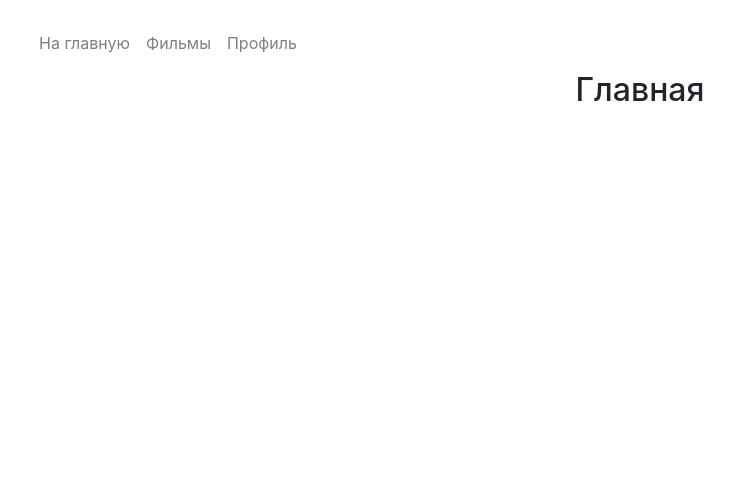
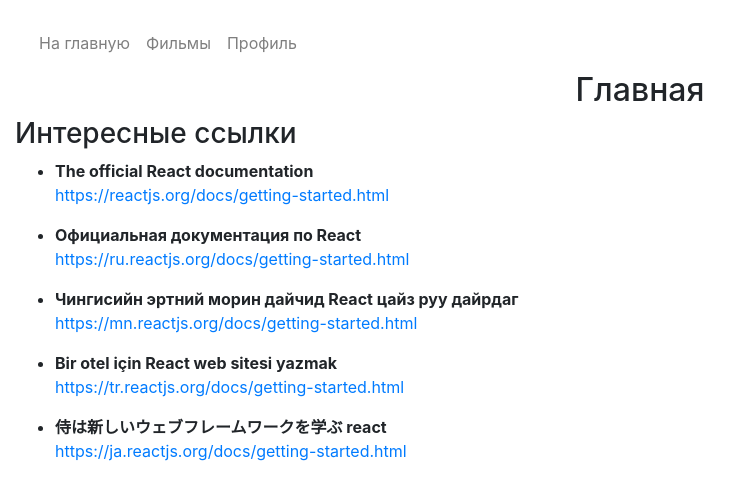
Before and after one commit to tefadivan/JS_simple_page_sber, a React (Create React App) app: page / in a window 1280 px wide. Shown: the top 500 px of the page, without its empty margins (0-749 px from the left). Built offline with nearby package versions, Linux system fonts and the light colour scheme.

Commit message:
идея для заполнения main page
либо оставить так, либо попробовать сделать переключение для нескольких языков

```diff
--- a/src/Components/Home/Home.js
+++ b/src/Components/Home/Home.js
@@ -6,7 +6,60 @@
         return(
             <div className="Home">
                 <h2>Главная</h2>
+
+                <h3>Интересные ссылки</h3>
+                <ul>
+
+                    <li>
+                        <p>
+                            <strong>The official React documentation</strong>
+                            <br/>
+                            <a href='https://reactjs.org/docs/getting-started.html'>
+                                https://reactjs.org/docs/getting-started.html</a>
+                        </p>
+                    </li>
+
+                    <li>
+                        <p>
+                            <strong>Официальная документация по React</strong>
+                            <br/>
+                            <a href='https://ru.reactjs.org/docs/getting-started.html'>
+                                https://ru.reactjs.org/docs/getting-started.html</a>
+                        </p>
+                    </li>
+
+                    <li>
+                        <p>
+                            <strong>Чингисийн эртний морин дайчид React цайз руу дайрдаг</strong>
+                            <br/>
+                            <a href='https://mn.reactjs.org/docs/getting-started.html'>
+                                https://mn.reactjs.org/docs/getting-started.html</a>
+                        </p>
+                    </li>
+
+                    <li>
+                        <p>
+                            <strong>Bir otel için React web sitesi yazmak</strong>
+                            <br/>
+                            <a href='https://tr.reactjs.org/docs/getting-started.html'>
+                                https://tr.reactjs.org/docs/getting-started.html</a>
+                        </p>
+                    </li>
+
+                    <li>
+                        <p>
+                            <strong>侍は新しいウェブフレームワークを学ぶ react</strong>
+                            <br/>
+                            <a href='https://ja.reactjs.org/docs/getting-started.html'>
+                                https://ja.reactjs.org/docs/getting-started.html</a>
+                        </p>
+                    </li>
+
+                </ul>
+
             </div>
+
+
         );
     }
 }
```
Also changed, not shown: www_launch.txt (added).
